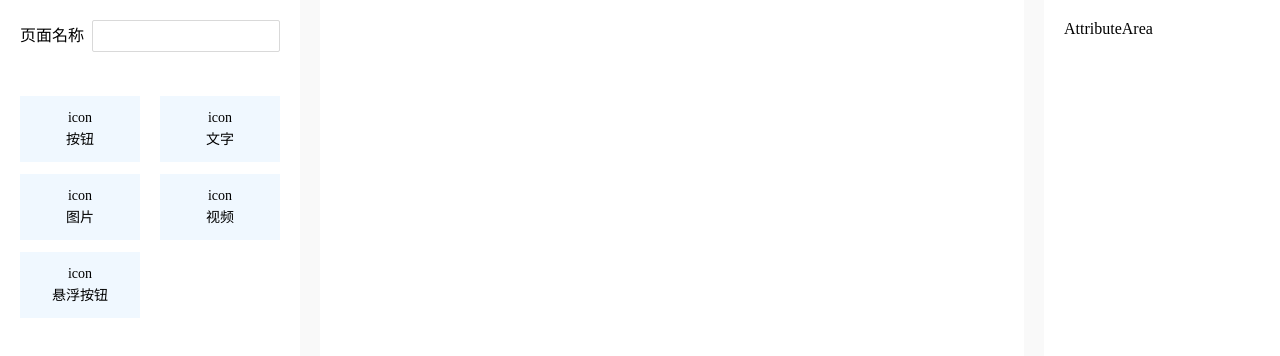
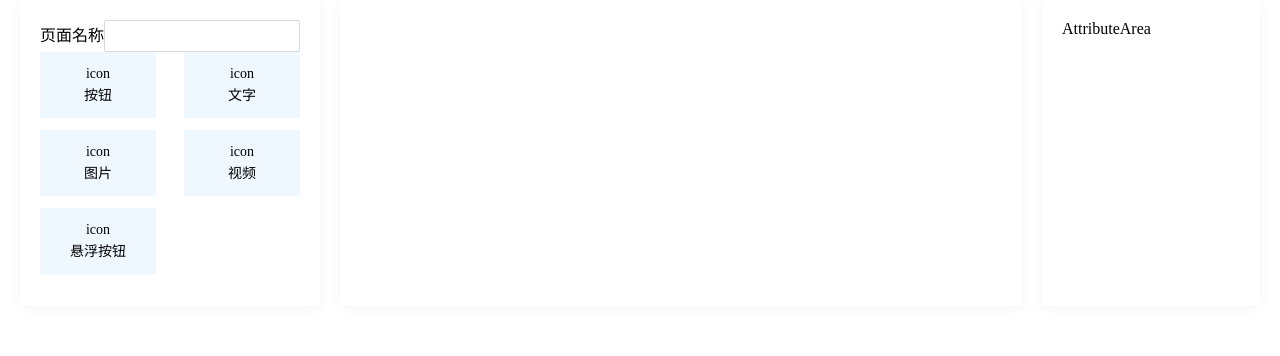
Before and after one commit to Aaron428/lessCodePlatform, a React (Vite) app: page / in a window 1280 px wide. Shown: the top 356 px of the page. Built offline with nearby package versions, Linux system fonts and the light colour scheme.

Commit message:
style: add some small style

```diff
--- a/src/App.css
+++ b/src/App.css
@@ -1,6 +1,26 @@
+.page {
+  display: flex;
+  flex-direction: column;
+  width: 100%;
+  height: 100vh;
+  background-color: #fbfbfb;
+}
+
 .editor-wrapper {
   display: flex;
-  width: 100%;
-  height: 100vh;
-  background-color: #f9f9f9;
+  flex: 1;
+  padding: 0 20px;
 }
+
+.editor-menu {
+  height: 80px;
+  background-color: #fff;
+  margin-bottom: 24px;
+  box-sizing: border-box;
+  padding: 20px 42px;
+  box-shadow: 0 2px 12px 0 rgb(0 0 0 / 10%);
+}
+
+.editor-menu label {
+  margin-right: 8px;
+}
--- a/src/container/AttributeArea/index.css
+++ b/src/container/AttributeArea/index.css
@@ -3,5 +3,7 @@
   flex: 1;
   box-sizing: border-box;
   padding: 20px;
+  border-radius: 4px;
   background-color: #fff;
+  box-shadow: 0 2px 12px 0 rgb(0 0 0 / 5%);
 }
--- a/src/container/ComponentBar/index.css
+++ b/src/container/ComponentBar/index.css
@@ -2,7 +2,9 @@
   box-sizing: border-box;
   padding: 20px;
   width: 300px;
+  border-radius: 4px;
   background-color: #fff;
+  box-shadow: 0 2px 12px 0 rgb(0 0 0 / 5%);
 }
 
 .page-name-wrapper {
@@ -11,15 +13,11 @@
   justify-content: space-between;
 }
 
-.page-name-wrapper label {
-  margin-right: 8px;
-}
 
 .component-wrapper {
   display: flex;
   flex-wrap: wrap;
   justify-content: space-between;
-  margin-top: 44px;
   width: 100%;
 }
 
@@ -29,7 +27,7 @@
   flex-direction: column;
   justify-content: center;
   margin-bottom: 12px;
-  width: 120px;
+  width: 116px;
   height: 66px;
   background-color: aliceblue;
   font-size: 14px;
--- a/src/container/Editor/index.css
+++ b/src/container/Editor/index.css
@@ -7,9 +7,16 @@
   margin: 0 20px;
   padding: 20px;
   width: 55%;
+  border-radius: 4px;
   background-color: #fff;
+  box-shadow: 0 2px 12px 0 rgb(0 0 0 / 5%);
 }
 
 .editor .component {
   border: 1px solid #ccc;
 }
+
+.editor .actived-component {
+  border: 1px solid deepskyblue;
+  cursor: move;
+}
--- a/src/shared/input/index.css
+++ b/src/shared/input/index.css
@@ -20,9 +20,9 @@
   font-feature-settings: "tnum";
 }
 
-.page-name-wrapper input:focus {
+.editor-menu input:focus {
   outline: 0;
-  border-color: #096dd9;
+  border-color: #40a9ff;
   border-right-width: 1px !important;
   box-shadow: 0 0 0 2px rgba(24, 144, 255, .2);
 }
```
